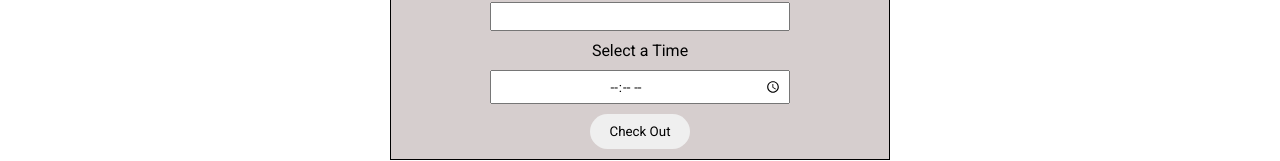
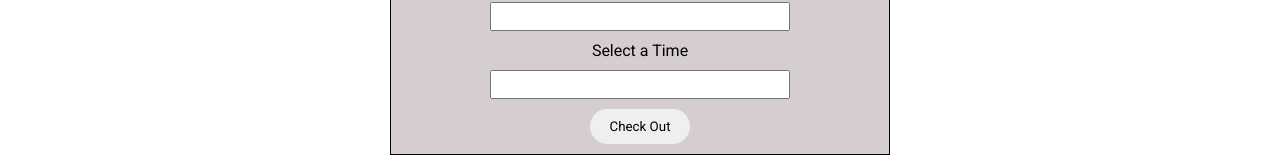
Before and after one commit to ReiMoon72/Plumbang, a Vue app: page /booking in a window 1280 px wide. Shown: the part 588-749 px from the top of the page. Built offline with nearby package versions, Linux system fonts and the light colour scheme.

Commit message:
change in the input class

```diff
--- a/src/views/Boooking.vue
+++ b/src/views/Boooking.vue
@@ -107,7 +107,7 @@ export default {
         <label>Describe the Problem</label>
         <input type="text" v-model="probelm" />
         <label>Select a Time</label>
-        <input type="time" v-model="time" />
+        <input type="input" v-model="time" />
         <button class="checkBtn" @click="checkBtn">Check Out</button>
       </form>
     </div>
```
